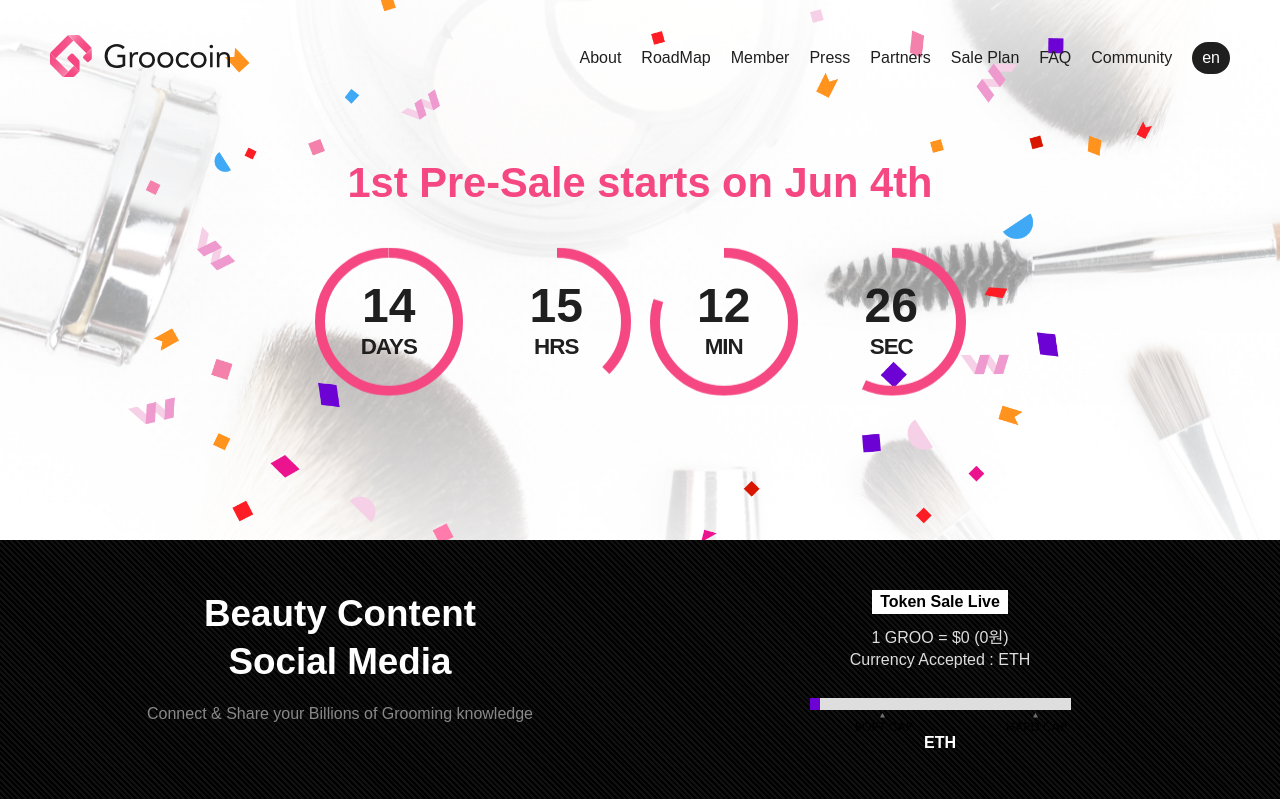
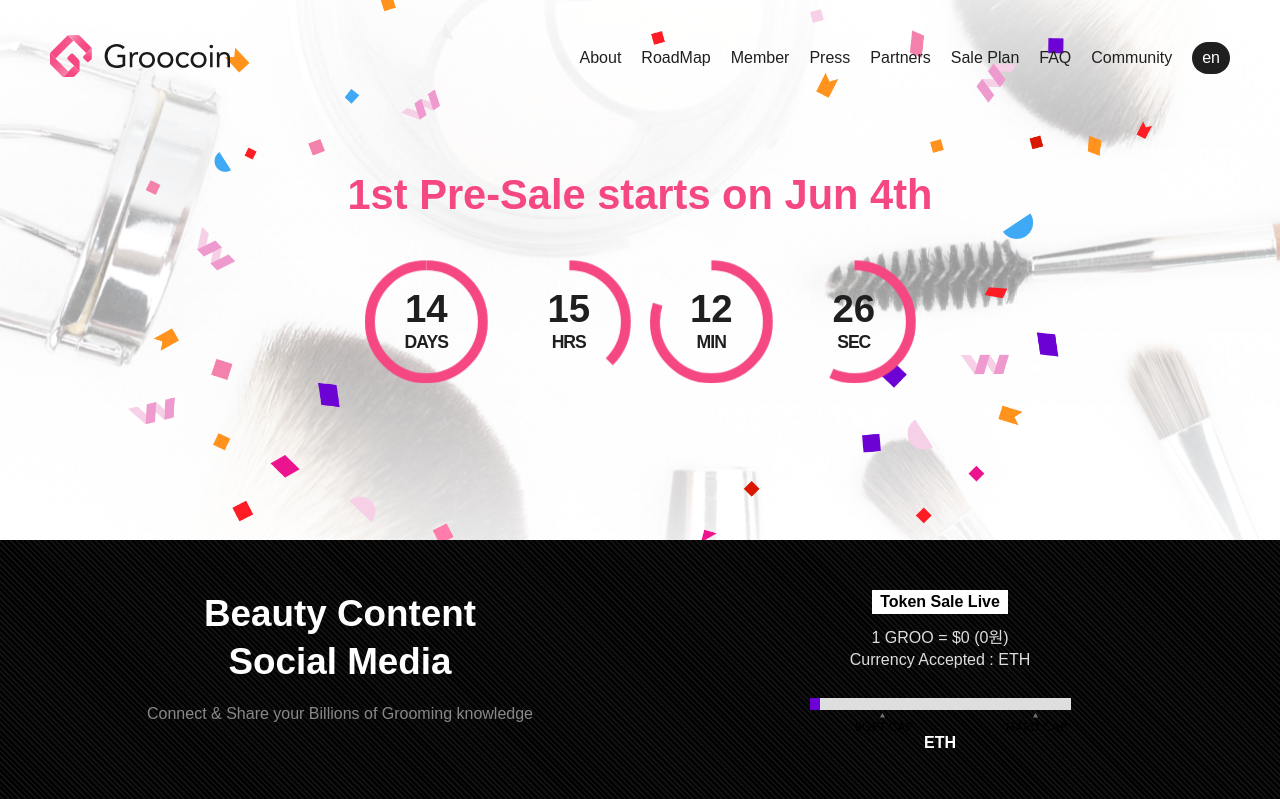
Before and after one commit to GroocoinDev/website, a PHP site: page / in a window 1280 px wide. Shown: the top 799 px of the page. Run offline with PHP 8.4, Linux system fonts and the light colour scheme; data that the repository does not hold is empty.

Commit message:
fix main design a little

```diff
--- a/assets/style/style.css
+++ b/assets/style/style.css
@@ -95,13 +95,13 @@
 
 
 /* count-down */
-#countdown  { width: 650px; display: block; height: 88px; padding-top: 44px; margin: 0 auto; }
+#countdown  { width: 550px; display: block; height: 88px; padding-top: 44px; margin: 0 auto; }
 #countdown .clock-item { width: calc(25% - 15px); float: left; margin-right: 20px; }
 #countdown .clock-item.clock-seconds { margin-right: 0; }
 #countdown .inner { position: relative; }
-#countdown .text { position: absolute; top: 0; margin-top: 34px; text-align: center; color: #fff; width: 100%; }
-#countdown .text .val { font-size: 3em; font-weight: 800; color: #1f1f1f; }
-#countdown .type-time { font-size: 1.4em; margin-top: 6px; color: #1f1f1f; font-weight: 800; letter-spacing: -1px; }
+#countdown .text { position: absolute; top: 0; margin-top: 30px; text-align: center; color: #fff; width: 100%; }
+#countdown .text .val { font-size: 2.4em; font-weight: 800; color: #1f1f1f; }
+#countdown .type-time { font-size: 1.1em; margin-top: 6px; color: #1f1f1f; font-weight: 800; letter-spacing: -1px; }
 
 /* section-two */
 .section-two { background: #000; padding: 50px 0; height: 160px;
```
